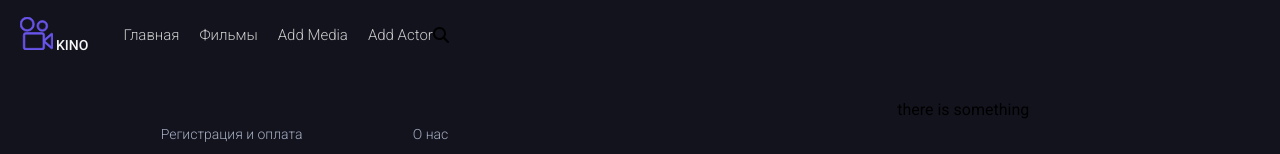
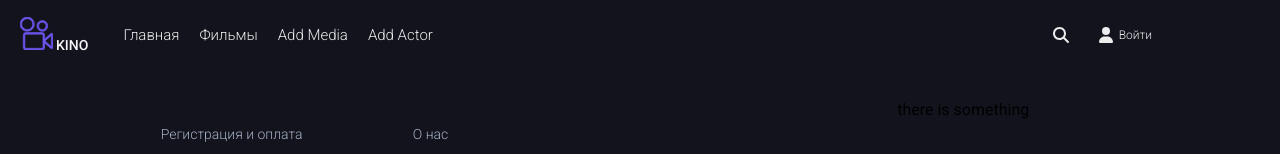
Before and after one commit to bartik369/market, a React (Create React App) app in the folder client/: page /movies/1 in a window 1280 px wide. Shown: the top 154 px of the page. Built offline with nearby package versions, Linux system fonts and the light colour scheme; no server answers.

Commit message:
search component css

```diff
--- a/client/src/components/header/Header.module.css
+++ b/client/src/components/header/Header.module.css
@@ -38,3 +38,40 @@
     font-size: 14px;
     top: 50px;
 }
+
+.right {
+    right: 10%;
+    position: absolute;
+    align-items: center;
+    display: flex;
+}
+
+.search-icon {
+    color: rgb(236, 236, 236);
+    cursor: pointer;
+}
+
+.search-icon:hover {
+    color: aliceblue;
+}
+
+.auth {
+    display: flex;
+    width: fit-content;
+    align-items: center;
+    margin-left: 30px;
+}
+
+.auth-icon {
+    color: rgb(236, 236, 236);
+    margin-right: 6px;
+    cursor: pointer;
+}
+
+.auth span {
+    color: rgb(236, 236, 236);
+    font-family: inherit;
+    font-weight: 300;
+    font-size: 12px;
+    cursor: pointer;
+}
--- a/client/src/components/header/Header.tsx
+++ b/client/src/components/header/Header.tsx
@@ -3,7 +3,7 @@ import { Link } from "react-router-dom";
 import Navbar from "../navigation/Navbar";
 import style from "./Header.module.css";
 import { FontAwesomeIcon } from "@fortawesome/react-fontawesome";
-import { faSearch} from "@fortawesome/free-solid-svg-icons";
+import { faSearch, faUser} from "@fortawesome/free-solid-svg-icons";
 import Glasses from "../../assets/pics/cinema.svg";
 import Search from "../search/Search";
 
@@ -25,8 +25,14 @@ const Header: FC = () => {
           </Link>
         </div>
         <Navbar />
+        <div className={style.right}>
         <div onClick={() => setVisible(true)} className={style.search}>
-           <FontAwesomeIcon icon={faSearch} />
+           <FontAwesomeIcon className={style['search-icon']} icon={faSearch} />
+        </div>
+        <div className={style.auth}>
+          <FontAwesomeIcon className={style['auth-icon']} icon={faUser} />
+          <span>Войти</span>
+        </div>
         </div>
         {visible && <Search  visible={visible} visibleHandler={visibleHandler}/>}
       </div>
--- a/client/src/components/navigation/Navbar.module.css
+++ b/client/src/components/navigation/Navbar.module.css
@@ -11,7 +11,7 @@
 }
 
 .menu-item a {
-    color: rgb(204, 204, 204);
+    color: rgb(236, 236, 236);
     text-decoration: none;
     display: block;
     padding-left: 20px;
--- a/client/src/components/search/Search.module.css
+++ b/client/src/components/search/Search.module.css
@@ -18,3 +18,7 @@
     border: 1px solid rgb(120, 120, 120);
     width: 280px;
 }
+
+.result a {
+    color: chartreuse;
+}
--- a/client/src/components/search/Search.tsx
+++ b/client/src/components/search/Search.tsx
@@ -1,6 +1,7 @@
 import React, {FC, useEffect, useState} from 'react';
+import { Link } from 'react-router-dom';
 import { ISearch } from '../../types/media';
-import { useAppDispatch } from '../../hooks/reduxHook';
+import { useAppDispatch, useAppSelector } from '../../hooks/reduxHook';
 import { searchMovie } from '../../store/movieSlice';
 import style from './Search.module.css'
 
@@ -16,12 +17,14 @@ const Search:FC<IVisibleProps> = ({visible, visibleHandler}) => {
         search: '',
     });
     const dispatch = useAppDispatch();
+    const searchResult = useAppSelector((state) => state.movies.search)
+    console.log(searchResult)
 
     useEffect(() => {
-        dispatch(searchMovie(text));
-    }, [text.search.length])
-
-    console.log('tezt')
+        if (text.search.length) {
+            dispatch(searchMovie(text));
+        }
+    }, [text.search])
 
     return (
         <div className={style.search}>
@@ -32,7 +35,9 @@ const Search:FC<IVisibleProps> = ({visible, visibleHandler}) => {
                  type="text" />
             </div>
             <div className={style.result}>
-                result
+                {searchResult.map((item) =>
+                <a href={`/movies/${item._id}`}>{item.titleRu}</a>
+                )}
             </div>
             <button onClick={visibleHandler}>close</button>
         </div>
--- a/client/src/pages/Movie.tsx
+++ b/client/src/pages/Movie.tsx
@@ -7,6 +7,7 @@ import { IMovie } from "../types/media";
 import ENV from "../env.config";
 import nonePoster from "../assets/pics/blank_movie.jpg";
 import vignette from "../assets/pics/vignette.png";
+import cinema from "../assets/pics/cinema.jpg"
 import style from "./Movies.module.css";
 
 const Movie: FC = () => {
@@ -38,10 +39,10 @@ const Movie: FC = () => {
 
         <div className={style.movie}>
           <div className={style["video-layer"]}>
-            {movie.trailer && (
+            {movie.trailer ? (
               <video className={style.video} src={`${ENV.API_URL_UPLOADS_MOVIES}${movie.trailer}`}
               autoPlay muted loop></video>
-            )}
+            ) : <img className={style.cinema} src={cinema} />}
 
             <div className={style.inner}>
 
--- a/client/src/pages/Movies.module.css
+++ b/client/src/pages/Movies.module.css
@@ -15,6 +15,11 @@
 }
 
 .video {
+    width: 100%;
+    max-width: 1600px;
+}
+
+.cinema {
     width: 100%;
     max-width: 1600px;
 }
--- a/client/src/store/movieSlice.ts
+++ b/client/src/store/movieSlice.ts
@@ -5,12 +5,14 @@ import ENV from "../env.config";
 
 type MovieState = {
     list: IMovie[];
+    search: IMovie[];
     loading: boolean;
     error: null | string;
 };
 
 const initialState:MovieState = {
     list: [],
+    search: [],
     loading: false,
     error: null,
 };
@@ -55,7 +57,6 @@ async function(movieData, {rejectWithValue}) {
 export const searchMovie = createAsyncThunk<IMovie[], ISearch, {rejectValue: String}>(
     'movie/searchMovi',
     async function(searchRequest, {rejectWithValue}) {
-        console.log(searchRequest)
         const response = await axios.post(`${ENV.API_URL}api/search-movie`, searchRequest, {
             headers: { 'Content-Type': 'application/json'},
         });
@@ -70,7 +71,9 @@ export const searchMovie = createAsyncThunk<IMovie[], ISearch, {rejectValue: Str
 const movieSlice = createSlice({
     name: 'movie',
     initialState,
-    reducers: {},
+    reducers: {
+
+    },
     extraReducers: (builder) => {
         builder
         .addCase(getMovies.pending, (state) => {
@@ -87,6 +90,14 @@ const movieSlice = createSlice({
         .addCase(createMovie.fulfilled, (state, action) => {
             state.list.push(action.payload)
         })
+        .addCase(searchMovie.pending, (state) => {
+            state.loading = true;
+            state.error = null;
+        })
+        .addCase(searchMovie.fulfilled, (state, action) => {
+            state.search = action.payload;
+            state.loading = false;
+        })
         .addMatcher(isError, (state, action: PayloadAction<string>) => {
             state.loading = false;
             state.error = action.payload;
```
Also changed, not shown: client/src/assets/pics/cinema.jpg (added), 1 other file (tests, documents, lock files or other folders).
